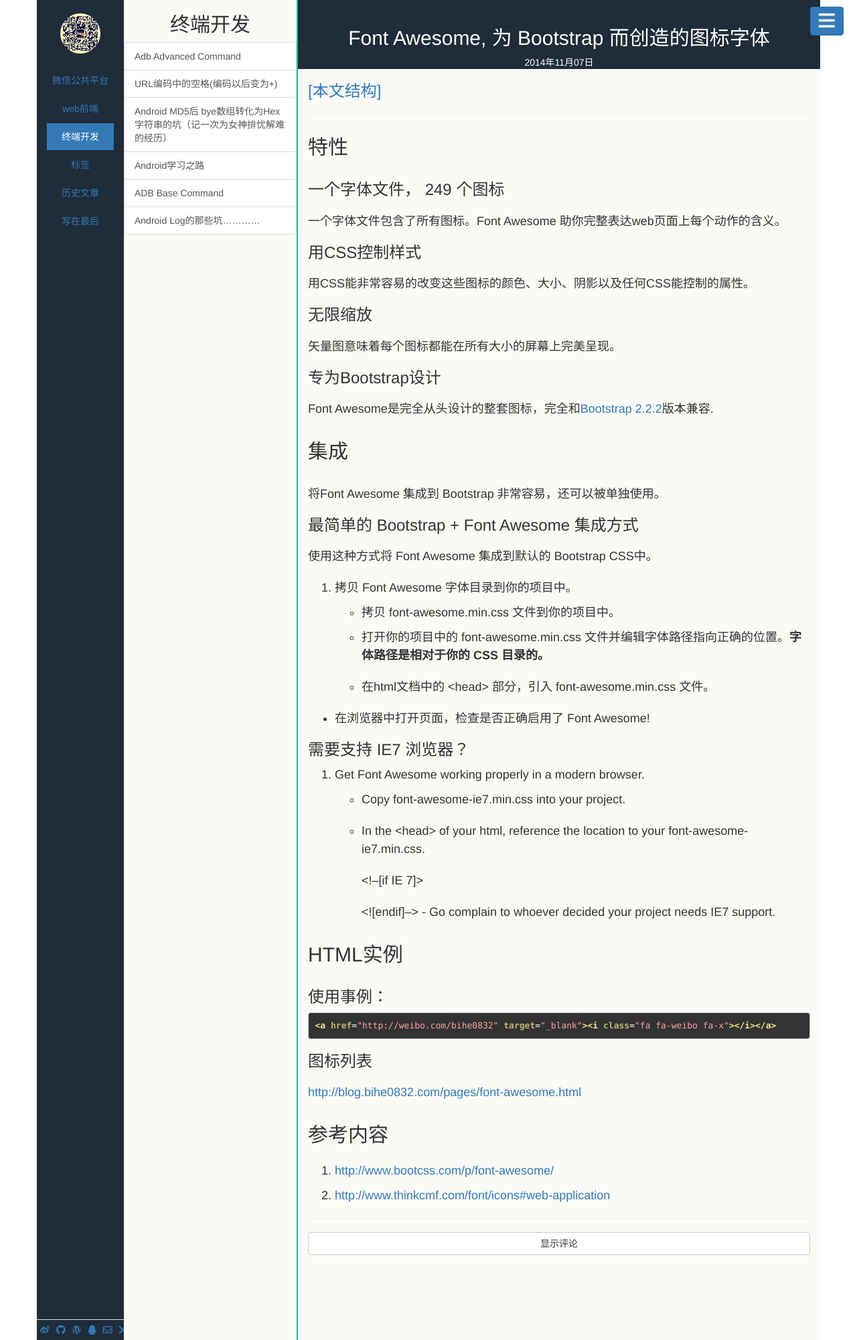
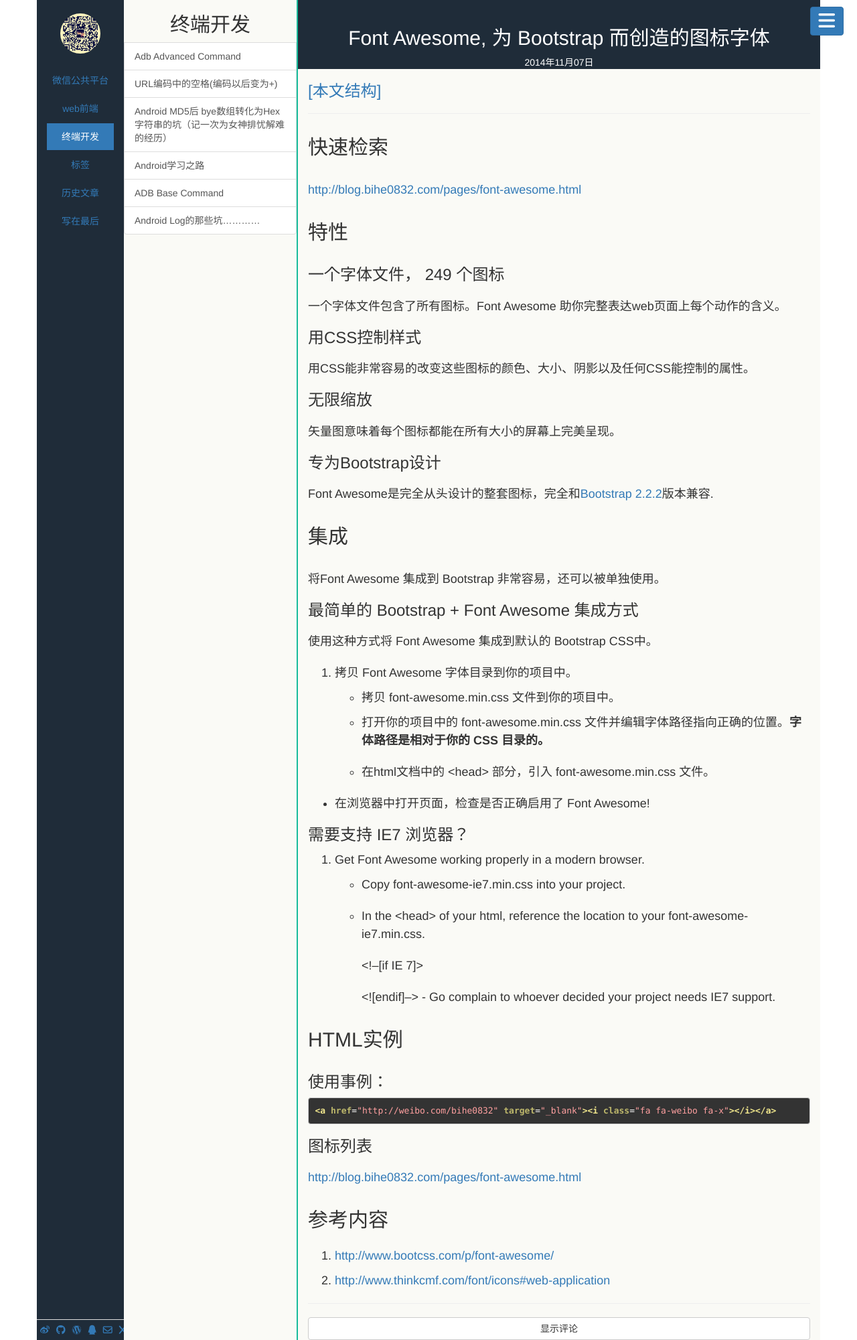
Before and after one commit to haojj/bihe0832.github.io, a Jekyll site: the page built from _posts/2014-11-07-font-awesome.md, in a window 1280 px wide. Shown: the whole page at 67% size. Built offline with Jekyll 4.4.1, drawn with Linux system fonts in a browser that asks for light colours; nearby versions of some CDN libraries; library files that are not in the unit come from our copies; Markdown is read by kramdown in place of the engine named in the settings.

Commit message:
add font-aewsome link to top position

```diff
--- a/_posts/2014-11-07-font-awesome.md
+++ b/_posts/2014-11-07-font-awesome.md
@@ -5,6 +5,10 @@ category: web前端
 tags: Awesome Bootstrap css
 description: Font Awesome 是一套完美的图标字体，主要目的是和 Bootstrap 搭配使用
 ---
+
+## 快速检索
+
+[http://blog.bihe0832.com/pages/font-awesome.html](http://blog.bihe0832.com/pages/font-awesome.html)
 
 ## 特性
 
```
